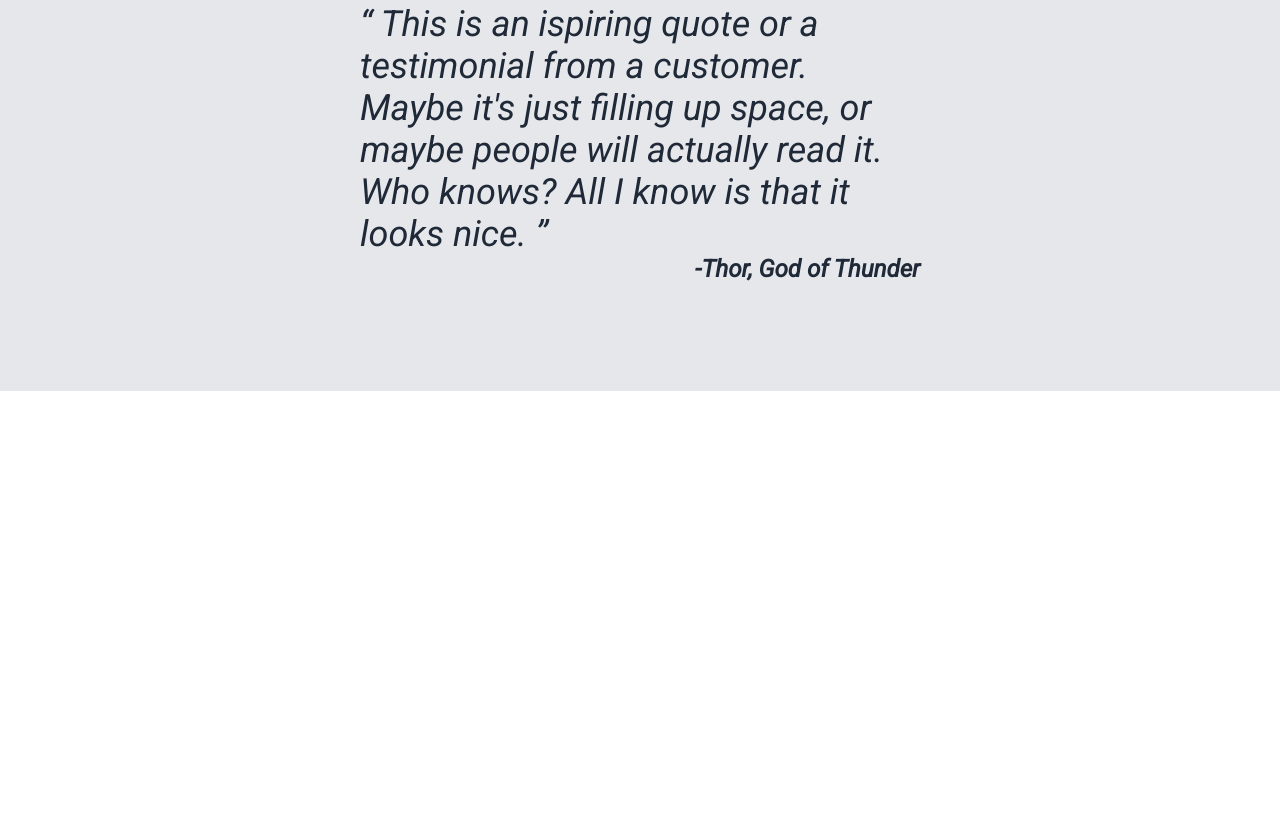
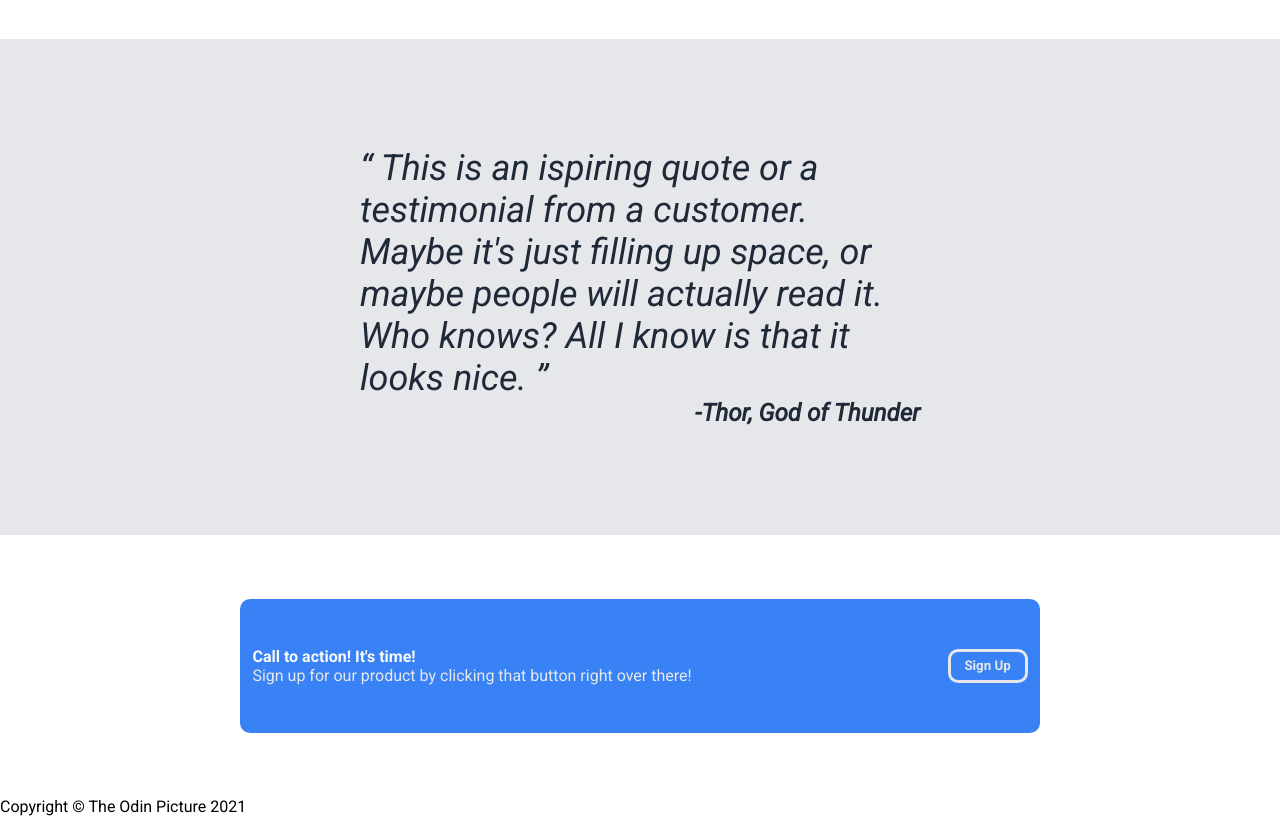
Before and after one commit to Ioan93Andrei/Odin_Landing_Page, a plain HTML site: page index.html in a window 1280 px wide. Shown: the part 1123-1939 px from the top of the page. Before the commit the page ends 1514 px from the top, so only its background shows below. Drawn offline with Linux system fonts and the light colour scheme.

Commit message:
only the footer left

```diff
--- a/index.html
+++ b/index.html
@@ -74,5 +74,25 @@
     </div>
 
     <!-- Quote section ends here. -->
+
+    <!-- Call to action section starts here. -->
+
+        <div class="action-container">
+            <div class="action-text">
+                <h4>Call to action! It's time!</h4>
+                <p>Sign up for our product by clicking that button right over there!</p>
+            </div>
+            <button type="submit">Sign Up</button>
+        </div>
+
+    <!-- Call to action section ends here. -->
+
+    <!-- Footer starts here. -->
+
+        <footer id="footer">
+            Copyright &copy; The Odin Picture 2021
+        </footer>
+
+    <!-- Footer ends here -->
 </body>
 </html>
--- a/styles/style.css
+++ b/styles/style.css
@@ -34,7 +34,7 @@
 
 #main-header a{
     text-decoration: none;
-    color:#F9FAF8;
+    color:#E5E7EB;
 }
 
 /* This is for the main part. */
@@ -92,7 +92,8 @@
     display: flex;
     gap: 2em;
     justify-content: center;
-    padding: 2em 5em;
+    padding: 3em 5em;
+    padding-bottom: 10em;
 }
 
 #main-card-container .card-picture {
@@ -121,3 +122,32 @@
 #quote h6 {
     text-align: end;
 }
+
+/* This is for the call to action section */
+
+
+.action-container {
+    display: flex;
+    justify-content: center;
+    align-items: center;
+    gap: 16em;
+    background-color: #3882F6;
+    padding: 3em 0;
+    margin: 4em 15em;
+    border-radius: 10px;
+    color: #F9FAF8;
+}
+
+.action-container p {
+    color:#E5E7EB;
+}
+
+.action-container button {
+    background-color: #3882F6;
+    border: 3px solid #E5E7EB;
+    border-radius: 10px;
+    color: #E5E7EB;
+    font-weight: bold;
+    width: 6em;
+    padding: 0.5em 0em;
+}
```
